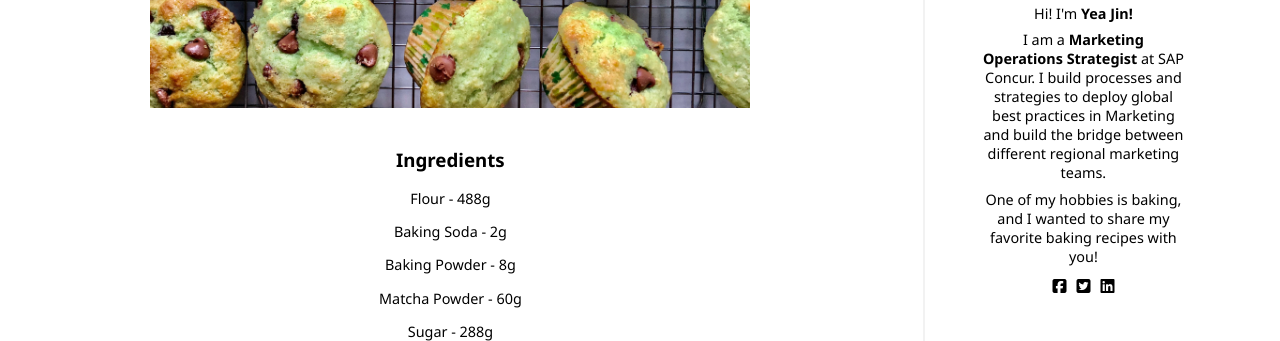
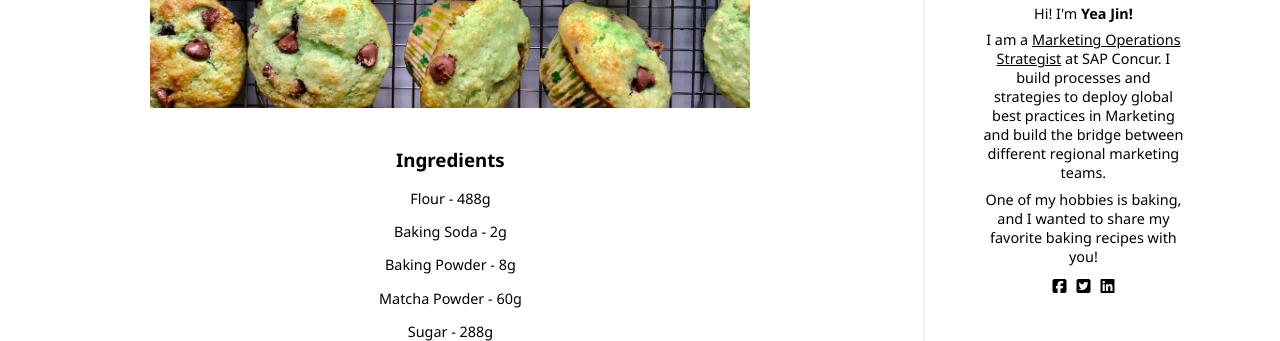
Before and after one commit to yeajin93/Udacity-Project-1, a plain HTML site: page blog-post.html in a window 1280 px wide. Shown: the part 759-1100 px from the top of the page. Drawn offline with Linux system fonts and the light colour scheme.

Commit message:
style: formatting update
Updated the fortmat.

```diff
--- a/blog-post.html
+++ b/blog-post.html
@@ -8,7 +8,6 @@
 		<link href="https://fonts.googleapis.com/css2?family=Noto+Sans:wght@400;700&display=swap" rel="stylesheet">
 		<script src="https://kit.fontawesome.com/547d96310c.js" crossorigin="anonymous"></script>
 	</head>
-
 	<body>
 		<div class="container">
 			<nav>
@@ -52,7 +51,7 @@
 				<img src="Images/aboutMe.jpeg" alt="Yea Jin Kwon" class="author-img">
 				<div id="author-desc">
 					<p>Hi! I'm <b>Yea Jin!</b></p>
-					<p>I am a <b>Marketing Operations Strategist</b> at SAP Concur. I build processes and strategies to deploy global best practices in Marketing and build the bridge between different regional marketing teams.</p>
+					<p>I am a <u>Marketing Operations Strategist</u> at SAP Concur. I build processes and strategies to deploy global best practices in Marketing and build the bridge between different regional marketing teams.</p>
 					<p>One of my hobbies is baking, and I wanted to share my favorite baking recipes with you!</p>
 				</div>
 				<div id="social">
```
